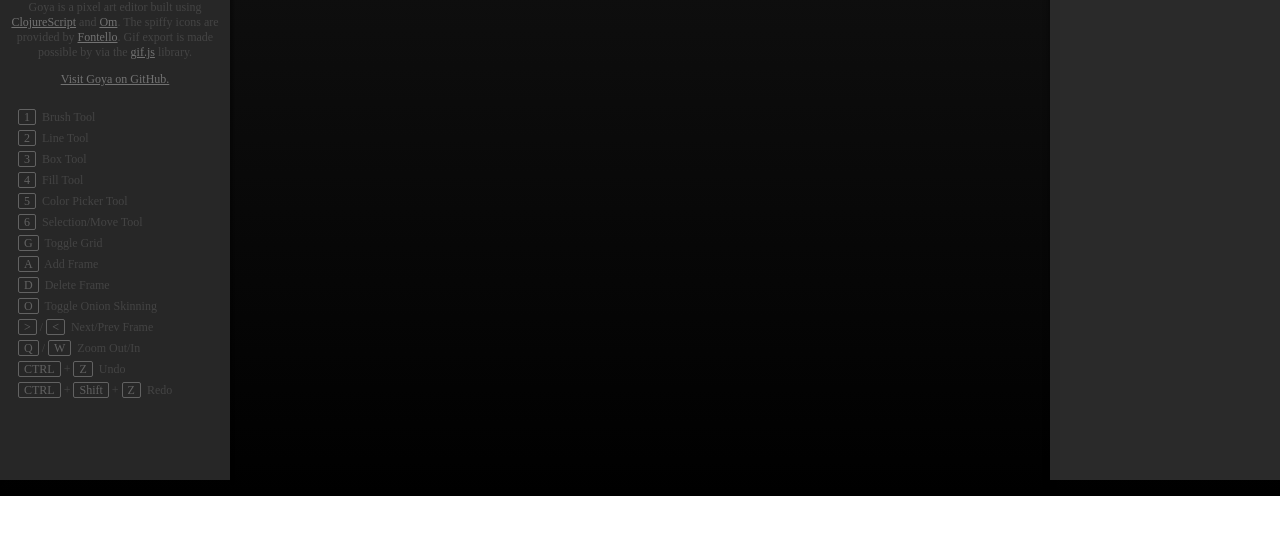
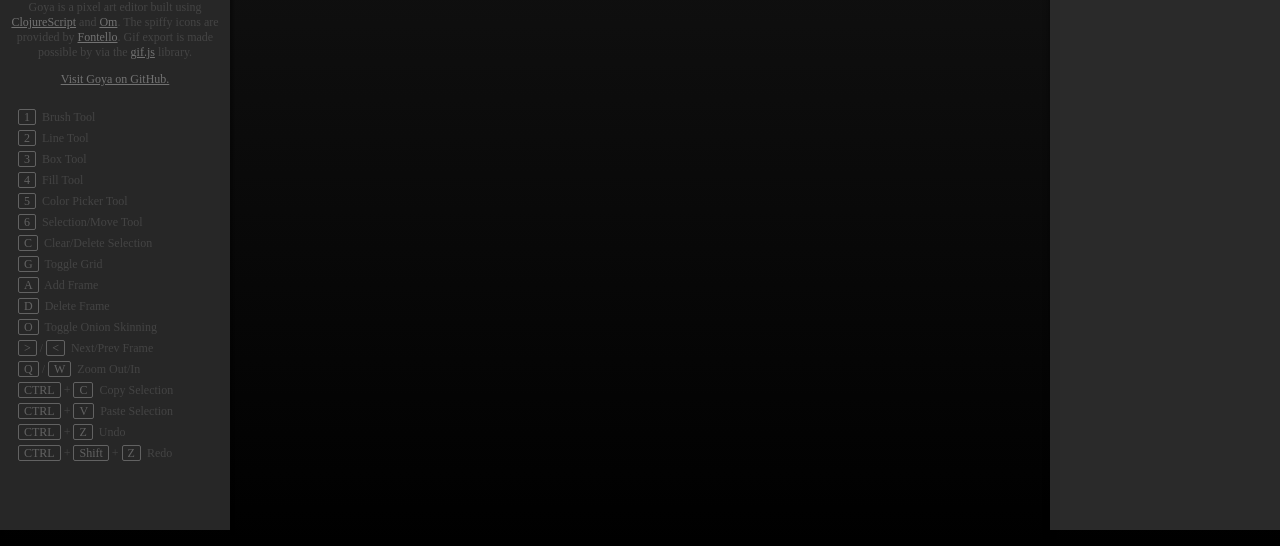
Before and after one commit to jackschaedler/goya, a plain HTML site: page resources/index.html in a window 1280 px wide. Shown: the part 720-1266 px from the top of the page. Before the commit the page ends 1216 px from the top, so only its background shows below. Drawn offline with Linux system fonts and the light colour scheme; a web font is replaced by a local one.

Commit message:
Update keyboard shortcut list

```diff
--- a/resources/index.html
+++ b/resources/index.html
@@ -29,12 +29,15 @@
                     <li class="key-shortcut"><div class="key">4</div> Fill Tool</li>
                     <li class="key-shortcut"><div class="key">5</div> Color Picker Tool</li>
                     <li class="key-shortcut"><div class="key">6</div> Selection/Move Tool</li>
+                    <li class="key-shortcut"><div class="key">C</div> Clear/Delete Selection</li>
                     <li class="key-shortcut"><div class="key">G</div> Toggle Grid</li>
                     <li class="key-shortcut"><div class="key">A</div> Add Frame</li>
                     <li class="key-shortcut"><div class="key">D</div> Delete Frame</li>
                     <li class="key-shortcut"><div class="key">O</div> Toggle Onion Skinning</li>
                     <li class="key-shortcut"><div class="key">></div>/<div class="key"><</div> Next/Prev Frame</li>
                     <li class="key-shortcut"><div class="key">Q</div>/<div class="key">W</div> Zoom Out/In</li>
+                    <li class="key-shortcut"><div class="key">CTRL</div>+<div class="key">C</div> Copy Selection</li>
+                    <li class="key-shortcut"><div class="key">CTRL</div>+<div class="key">V</div> Paste Selection</li>
                     <li class="key-shortcut"><div class="key">CTRL</div>+<div class="key">Z</div> Undo</li>
                     <li class="key-shortcut"><div class="key">CTRL</div>+<div class="key">Shift</div>+<div class="key">Z</div> Redo</li>
                 </ul>
--- a/resources/main.css
+++ b/resources/main.css
@@ -88,7 +88,7 @@ body
 {
   position: absolute;
   width: 230px;
-  height: 1200px;
+  height: 1250px;
   top: 0px;
   right: 0px;
   background: #2a2a2a;
@@ -103,7 +103,7 @@ body
   top: 0px;
   left: 0px;
   width: 230px;
-  height: 1200px;
+  height: 1250px;
   background: #272727;
 
   box-shadow: 1px 1px 2px 2px rgba(0,0,0,0.3);
@@ -503,7 +503,7 @@ body
 .goyaBody
 {
   padding: 0px;
-  height: 1200px;
+  height: 1250px;
   background: -webkit-gradient(linear, 0% 0%, 0% 100%, from(#222222), to(#000000));
   background: -moz-linear-gradient(top, #222222, #000000);
   -webkit-user-select: none;
```
